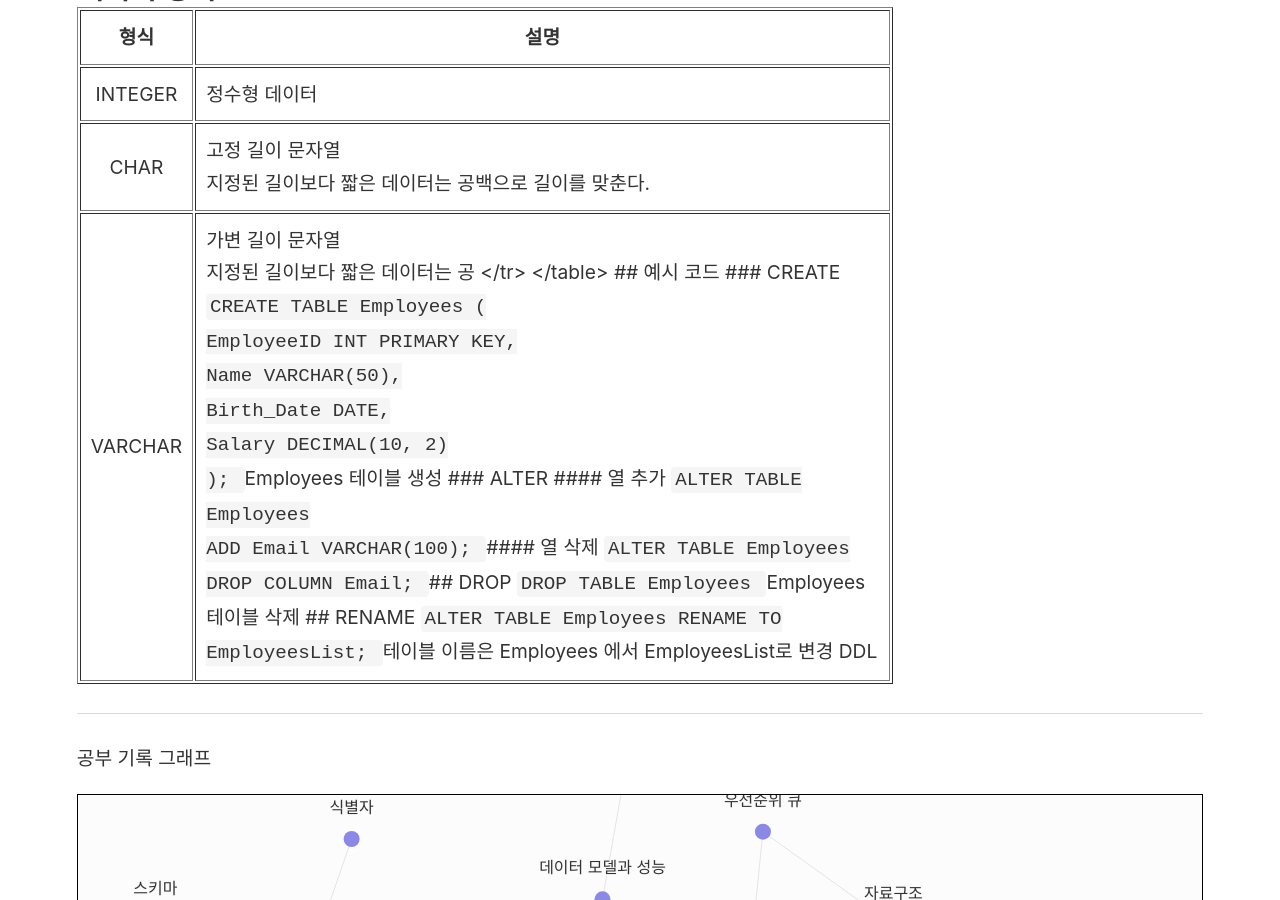
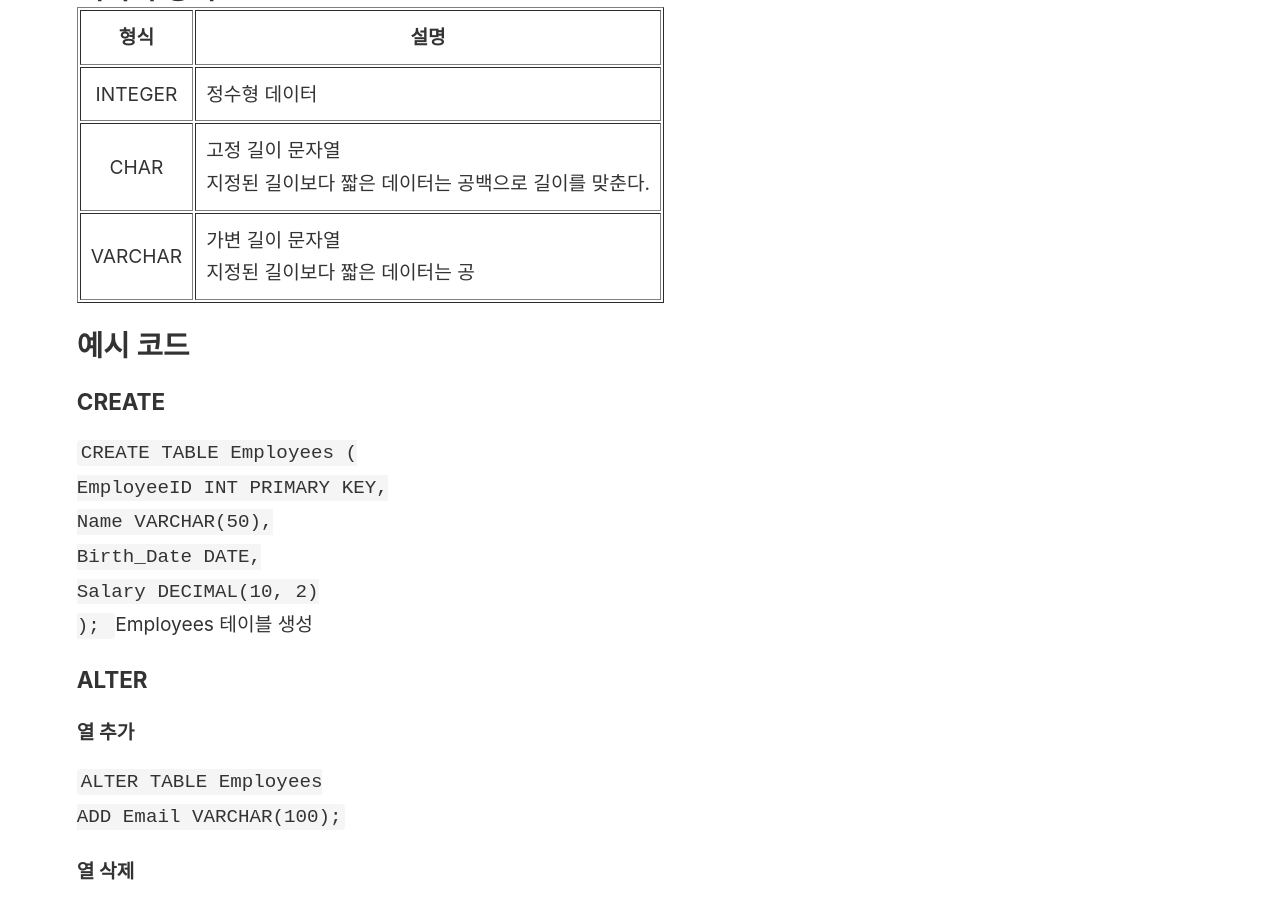
Before and after one commit to rainbow96bear/Obsidian, a Jekyll site: the page built from _notes/SQLD 준비/SQL 기본/DDL.md, in a window 1280 px wide and 900 px high, scrolled down 837 px. Built offline with Jekyll 4.4.1, drawn with Linux system fonts in a browser that asks for light colours; some of the changed lines change nothing that is shown; some of the changed text lies outside the part shown.

Commit message:
표 수정

```diff
--- a/_notes/SQLD 준비/SQL 기본/DDL.md
+++ b/_notes/SQLD 준비/SQL 기본/DDL.md
@@ -45,7 +45,7 @@
   </tr>
   <tr>
     <td style="padding: 10px; text-align: center;">VARCHAR</td>
-    <td style="padding: 10px;">가변 길이 문자열<br>지정된 길이보다 짧은 데이터는 공
+    <td style="padding: 10px;">가변 길이 문자열<br>지정된 길이보다 짧은 데이터는 공</td>
     </tr>
 </table>
 
```
Also changed, not shown: 1 other file.
